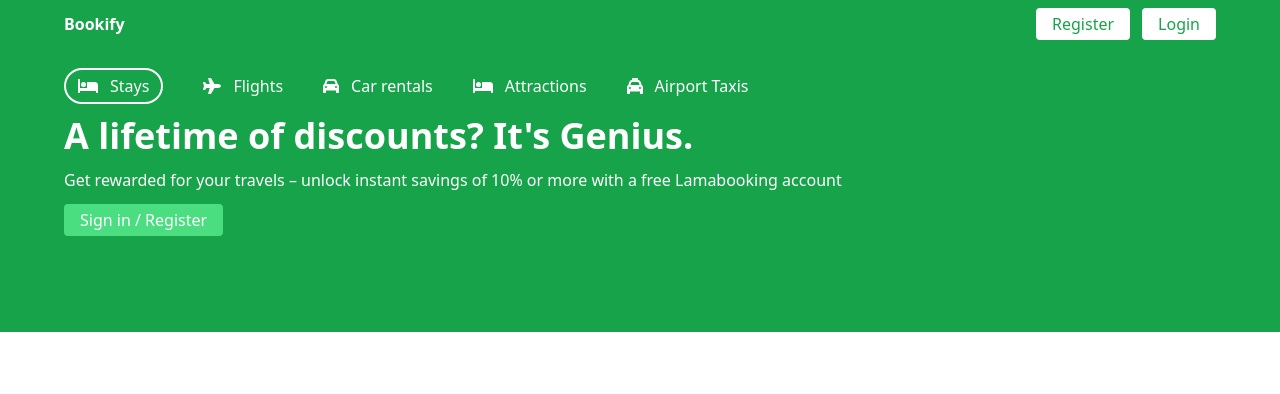
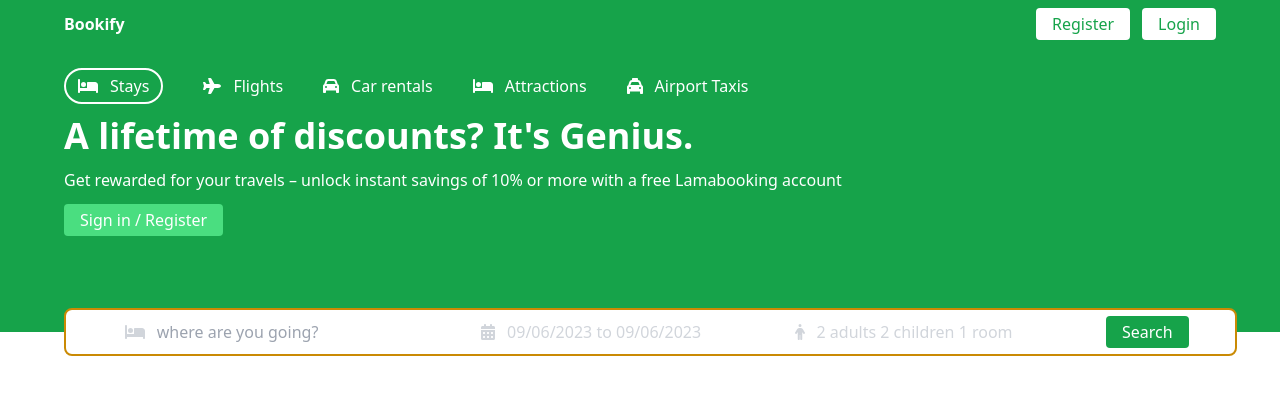
Before and after one commit to Asadrayat/Bookify, a React (Create React App) app in the folder client/: page / in a window 1280 px wide. Shown: the top 394 px of the page. Built offline with nearby package versions, Linux system fonts and the light colour scheme.

Commit message:
calender frontend set"

```diff
--- a/client/package.json
+++ b/client/package.json
@@ -10,7 +10,9 @@
     "@testing-library/jest-dom": "^5.17.0",
     "@testing-library/react": "^13.4.0",
     "@testing-library/user-event": "^13.5.0",
+    "date-fns": "^2.30.0",
     "react": "^18.2.0",
+    "react-date-range": "^1.4.0",
     "react-dom": "^18.2.0",
     "react-ionicons": "^4.2.1",
     "react-router-dom": "^6.15.0",
--- a/client/src/component/header/Header.jsx
+++ b/client/src/component/header/Header.jsx
@@ -1,9 +1,21 @@
-import React from 'react'
+import React, { useState } from 'react'
 import { FontAwesomeIcon } from "@fortawesome/react-fontawesome"
-import { faBed, faCar, faPlane, faTaxi } from "@fortawesome/free-solid-svg-icons"
+import { faBed, faCalendarDays, faCar, faPerson, faPlane, faTaxi } from "@fortawesome/free-solid-svg-icons"
+import { DateRange } from 'react-date-range'
+import 'react-date-range/dist/styles.css'; // main css file
+import 'react-date-range/dist/theme/default.css'; // theme css file
+import { format } from 'date-fns';
 export const Header = () => {
+	const [openDate, setOpenDate] = useState(false);
+	const [date, setDate] = useState([
+		{
+			startDate: new Date(),
+			endDate: new Date(),
+			key: 'selection'
+		}
+	]);
 	return (
-		<div className='bg-green-600 text-white flex '>
+		<div className='bg-green-600 text-white flex relative '>
 			<div className='mx-16 mt-5 mb-24'>
 				<div className='flex justify-start gap-10 '>
 					<div className='flex items-center gap-3 border-solid border-2 rounded-full border-white px-3 py-1'>
@@ -35,7 +47,34 @@ export const Header = () => {
 					more with a free Lamabooking account
 				</p>
 				<button className="bg-green-400 text-white px-4 py-1 rounded">Sign in / Register</button>
+				<div className='h-12 bg-white border-2 border-solid border-yellow-600 flex items-center justify-around pl-3 py-2 rounded-lg absolute -bottom-6 w-11/12 '>
+					<div className='flex items-center gap-3'>
+						<FontAwesomeIcon icon={faBed} className='text-gray-300' />
+						<input className='border-none outline-none' type="text" placeholder='where are you going?' />
+					</div>
+					<div className='flex items-center gap-3'>
+						<FontAwesomeIcon icon={faCalendarDays} className='text-gray-300' />
+						<span onClick={() => setOpenDate(!openDate)}  className='text-gray-300'>{`${format(date[0].startDate, "MM/dd/yyyy")}
+						to  ${format(date[0].endDate, "MM/dd/yyyy")}`}</span>
+						{openDate && <DateRange
+							editableDateInputs={true}
+							onChange={item => setDate([item.selection])}
+							moveRangeOnFirstSelection={false}
+							ranges={date}
+							className='absolute top-12'
+						/>}
+					</div>
+					<div className='flex items-center gap-3'>
+						<FontAwesomeIcon icon={faPerson} className='text-gray-300' />
+						<span className='text-gray-300'>2 adults 2 children 1 room</span>
+					</div>
+					<div className='flex items-center gap-3'>
+						<button className='bg-green-600 text-white px-4 py-1 rounded'>Search</button>
+					</div>
+				</div>
+
 			</div>
+
 		</div>
 	)
 }
```
Also changed, not shown: 1 other file (tests, documents, lock files or other folders).
